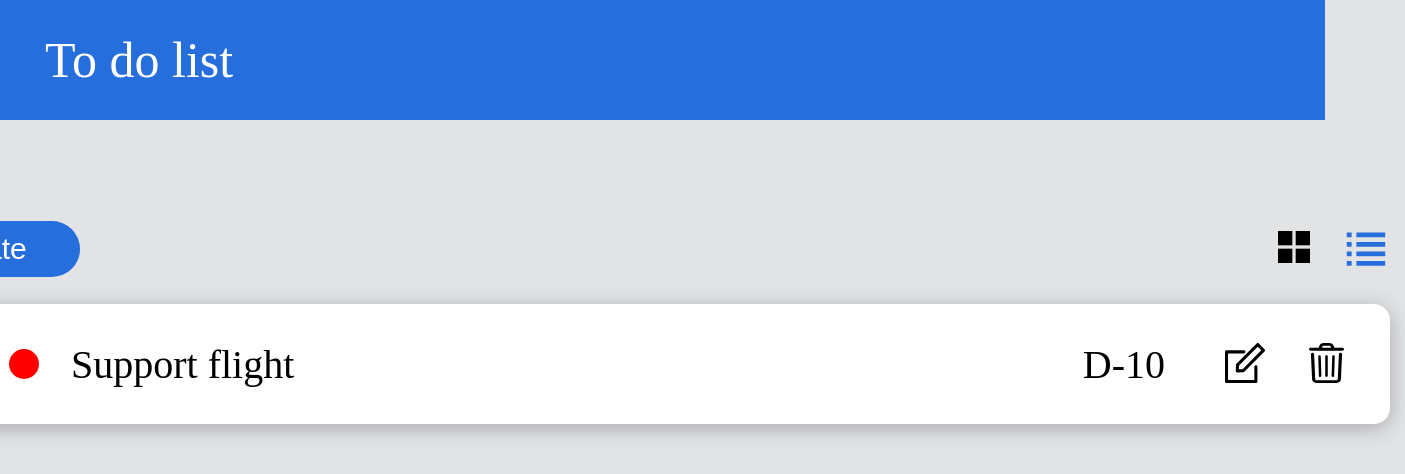
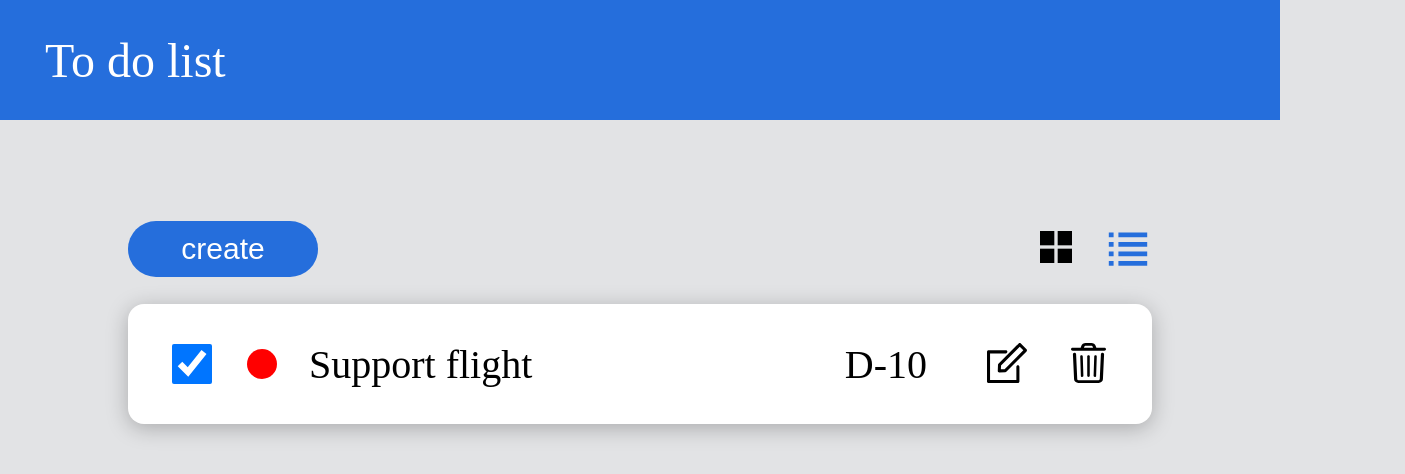
Before and after one commit to albert-yim/todo_list, a website built with webpack: page index.html in a window 1280 px wide. Shown: the whole page, 1405 px wide, since content can reach past the window. Built offline with nearby package versions, Linux system fonts and the light colour scheme.

Commit message:
Update the styling...

```diff
--- a/commonStyle.css
+++ b/commonStyle.css
@@ -7,19 +7,18 @@ body {
 .todo-header {
   background-color: #256edc;
   height: 120px;
-  width: 100%;
   display: flex;
   align-items: center;
   padding-left: 45px;
 }
 .header-text {
-  font-size: 50px;
+  font-size: 3em;
   color: #fff;
 }
 .body-wrapper {
   display: flex;
   flex-direction: column;
-  width: 1500px;
+  width: 80%;
   align-self: center;
 }
 .button {
--- a/src/index.js
+++ b/src/index.js
@@ -1 +1 @@
-console.log("Hello World!");
+console.log("hello world");
--- a/style.css
+++ b/style.css
@@ -12,7 +12,6 @@ input[type="radio"]:checked + img {
 }
 .buttons {
   width: 100%;
-  /* width: 1500px; */
   height: 110px;
   margin-top: 74px;
   padding-right: 15px;
```
